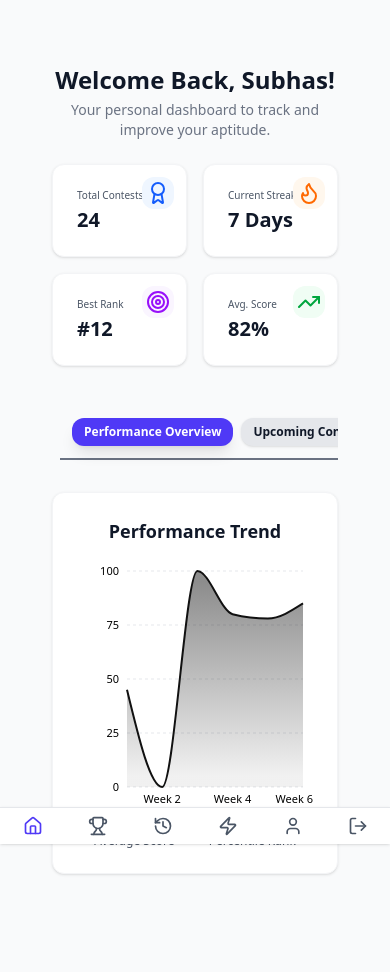
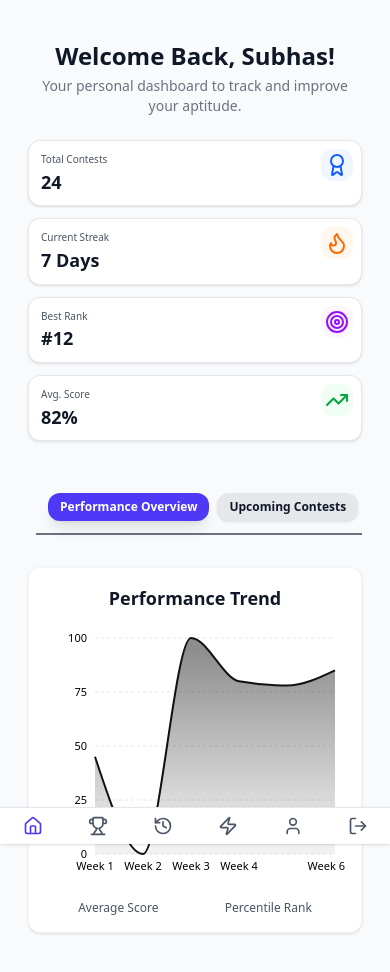
Before and after one commit to Sumit8617/CDC, a React (Vite) app in the folder Client/: page / in a window 390 px wide. Shown: the top 972 px of the page. Built offline with nearby package versions, Linux system fonts and the light colour scheme.

Commit message:
Refactor Card component layout and improve UserDashboard responsiveness

```diff
--- a/Client/src/Components/Common/Card.jsx
+++ b/Client/src/Components/Common/Card.jsx
@@ -13,13 +13,17 @@ const Card = ({
   children,
   round = "md",
   layout = "vertical",
+  padding = "",
+  margin = "",
 }) => {
   // Base layout styles
   const baseStyles = clsx(
-    "rounded-2xl p-6 transition-all duration-300",
+    "transition-all duration-300",
     layout === "vertical"
       ? "flex flex-col justify-center items-center text-center"
-      : "flex flex-row justify-between items-center text-left"
+      : "flex flex-row justify-between items-center text-left",
+    padding,
+    margin
   );
 
   const variants = {
--- a/Client/src/Components/Dashboard/UserDashboard.jsx
+++ b/Client/src/Components/Dashboard/UserDashboard.jsx
@@ -76,16 +76,17 @@ const UserDashboard = ({ userName = "Subhas" }) => {
       </div>
 
       {/* Stats Grid */}
-      <div className="grid grid-cols-2 sm:grid-cols-2 lg:grid-cols-4 gap-4 sm:gap-6 mb-8 sm:mb-10">
+      <div className="flex flex-wrap justify-center gap-3 sm:gap-6 mb-8 sm:mb-10">
         {stats.map((stat) => (
           <Card
-            // TODO:Fix the text in Small Screen
             key={stat.label}
-            className="relative p-4 sm:p-6 bg-white border border-gray-100 rounded-2xl shadow-sm hover:shadow-md transition-all duration-300"
+            padding="p-3 sm:p-6"
+            className="relative border border-gray-200 rounded-2xl shadow-sm hover:shadow-md transition-all duration-300
+                 w-full xs:w-[48%] sm:w-[45%] md:w-[30%] lg:w-[22%]"
           >
             {/* Icon */}
             <div
-              className={`absolute top-3 right-3 sm:top-4 sm:right-4 w-8 h-8 sm:w-10 sm:h-10 flex items-center justify-center rounded-xl ${stat.bg}`}
+              className={`absolute top-2 right-2 sm:top-4 sm:right-4 w-8 h-8 sm:w-10 sm:h-10 flex items-center justify-center rounded-xl ${stat.bg}`}
             >
               {stat.icon}
             </div>
@@ -95,7 +96,7 @@ const UserDashboard = ({ userName = "Subhas" }) => {
               <p className="text-gray-600 text-[10px] xs:text-[11px] sm:text-sm font-medium leading-snug truncate sm:whitespace-normal">
                 {stat.label}
               </p>
-              <h3 className="text-xl sm:text-3xl font-bold text-gray-900 mt-1 sm:mt-2 wrap-break-word leading-tight">
+              <h3 className="text-lg sm:text-3xl font-bold text-gray-900 mt-1 sm:mt-2 leading-tight wrap-break-words">
                 {stat.value}
               </h3>
             </div>
--- a/Client/src/Layout/Layout.jsx
+++ b/Client/src/Layout/Layout.jsx
@@ -22,8 +22,8 @@ const Layout = ({ children }) => {
       <div className="flex min-h-screen bg-gray-50 text-gray-900">
         <GeneralNav />
         {/* Page Content */}
-        <main className="flex-1 p-4 sm:p-6 lg:p-8 overflow-auto">
-          {children}
+        <main className="flex-1 overflow-auto flex justify-center">
+          <div className="w-full p-4 sm:p-6 lg:p-8">{children}</div>
         </main>
       </div>
     );
--- a/Client/src/Pages/Service/Home.jsx
+++ b/Client/src/Pages/Service/Home.jsx
@@ -39,7 +39,7 @@ const Home = () => {
   if (userRole === "user") {
     return (
       <div className="flex flex-col md:flex-row min-h-screen bg-gray-50 text-gray-900">
-        <main className="flex-1 p-6 overflow-y-auto">
+        <main className="flex-1 overflow-y-auto w-full">
           <UserDashboard />
         </main>
       </div>
```
